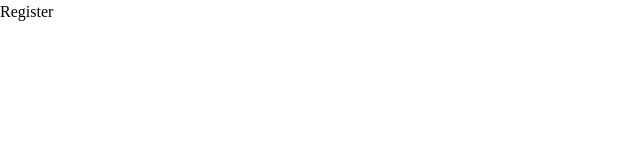
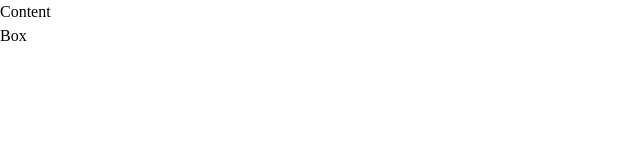
Before and after one commit to sailenser/tracker-vue, a Vue app: page /registration in a window 1280 px wide. Shown: the top 160 px of the page, without its empty margins (0-640 px from the left). Built offline with nearby package versions, Linux system fonts and the light colour scheme.

Commit message:
edit html

```diff
--- a/src/views/auth/Login.vue
+++ b/src/views/auth/Login.vue
@@ -28,4 +28,3 @@
   </div>
 </template>
 <style scoped lang="scss" src="@/assets/styles/pages/login.scss"></style>
-<script setup lang="ts"></script>
--- a/src/views/auth/Registration.vue
+++ b/src/views/auth/Registration.vue
@@ -1,3 +1,6 @@
 <template>
-  <div class="login">Register</div>
+  <div class="auth-page auth-page--register">
+    <div class="auth-page__content">Content</div>
+    <div class="auth-page__box">Box</div>
+  </div>
 </template>
```
